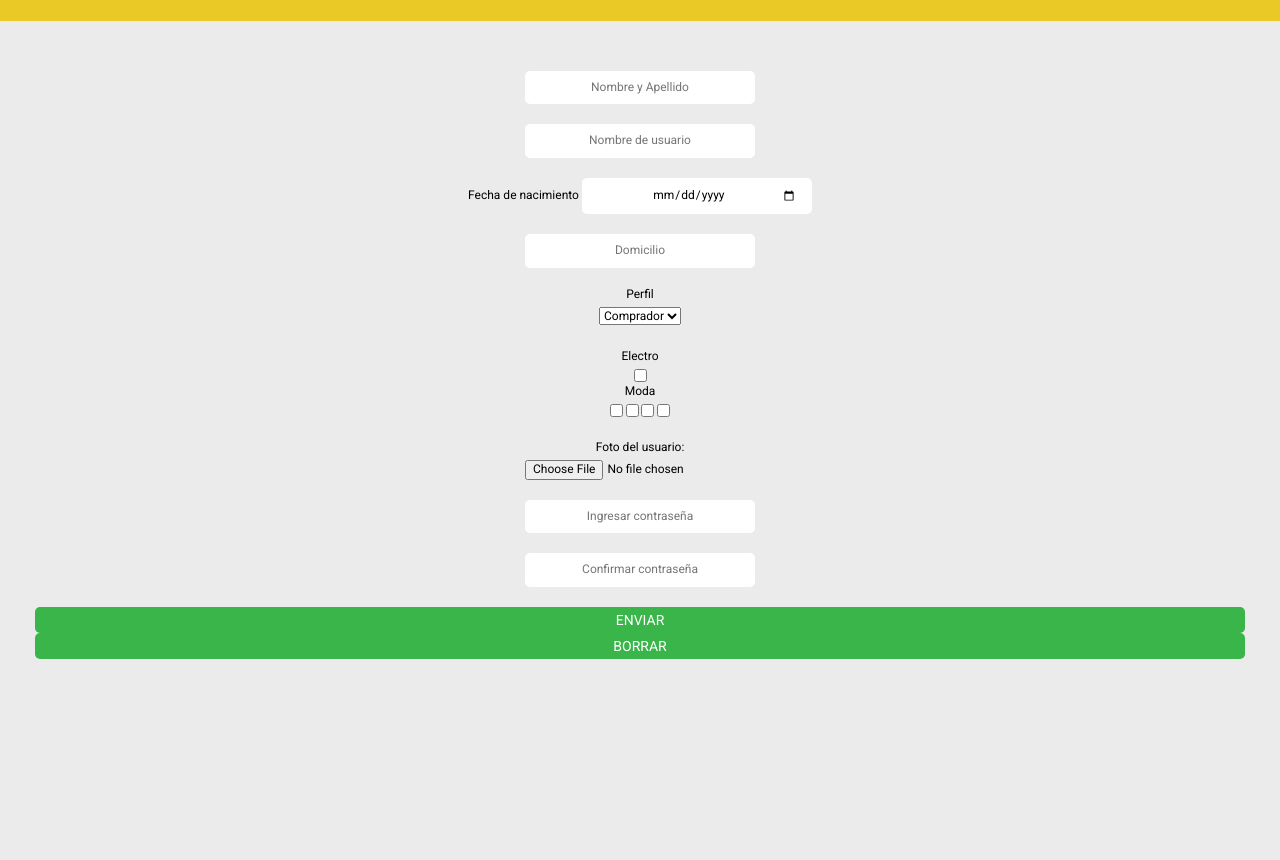
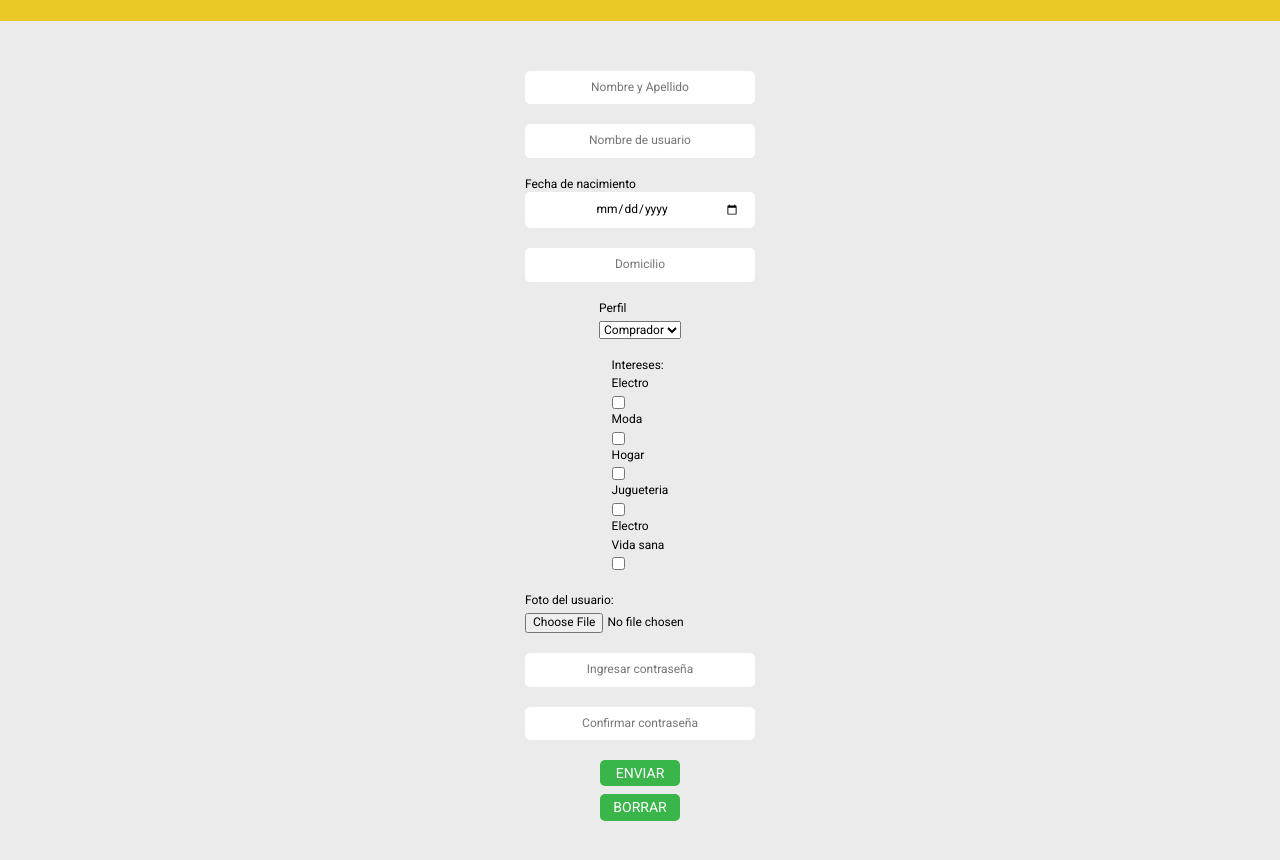
Before and after one commit to sergiolaulhe/replica_MercadoLiebre, a website: page views/register.html in a window 1280 px wide. Shown: the part 70-930 px from the top of the page. Before the commit the page ends 800 px from the top, so only its background shows below. Drawn offline with Linux system fonts and the light colour scheme; files whose address does not match are found by name.

Commit message:
ultimos cambios

```diff
--- a/public/css/style.css
+++ b/public/css/style.css
@@ -207,8 +207,14 @@ footer {
     display: flex;
     flex-wrap: wrap;
     flex-direction: column;
-    text-align: center;
     padding: 30px 15px;
+    align-items: center;
+
+}
+
+.register-form-control {
+    display: flex;
+    flex-direction: column;
 }
 
 .register-form-control input {
@@ -243,12 +249,15 @@ footer {
     color: #FFF;
     padding: 5px 10px;
     border-radius: 5px;
+    width: 80px;
+    margin-bottom: 8px;
 }
 
 /* Formulario de Login de usuarios registrados*/
 
 .main-login-form {
     border-bottom: solid 1px #666;
+    text-align: center;
 
 }
 
@@ -257,6 +266,7 @@ footer {
     flex-wrap: wrap;
     padding: 30px 15px;
     justify-content: center;
+    align-content: center;
 }
 .login-form-control input{
     text-align: center;
@@ -329,7 +339,7 @@ footer {
     color: #FFF;
     padding: 7px 10px;
     border-radius: 5px;
-    width: 70%;
+    width: 230px;
     margin-top: 10px;
 }
 
--- a/views/register.html
+++ b/views/register.html
@@ -40,14 +40,21 @@
                 </select>
             </div>
             <div class="form-control">
-                <label for="Intereses:"></label>
+                <div>
+                    <label for="Intereses:">Intereses:</label>
+                </div>
+                <div>
                     <label for="intereses">Electro</label>
                     <input type="checkbox" name="intereses" value="Electro">
                     <label for="intereses">Moda</label>
                     <input type="checkbox" name="intereses" value="Moda">
+                    <label for="intereses">Hogar</label>
                     <input type="checkbox" name="intereses" value="Hogar">
+                    <label for="intereses">Jugueteria</label>
                     <input type="checkbox" name="intereses" value="Jugueteria">
+                    <label for="intereses"><label for="intereses">Electro</label>Vida sana</label>
                     <input type="checkbox" name="intereses" value="Vida sana">
+                </div>
             </div>
             <div class="form-control">
                 <label for="foto">Foto del usuario: </label>
```
Also changed, not shown: views/login.html (+1 -1 lines). Lines whose indentation alone changed are shown as unchanged.
